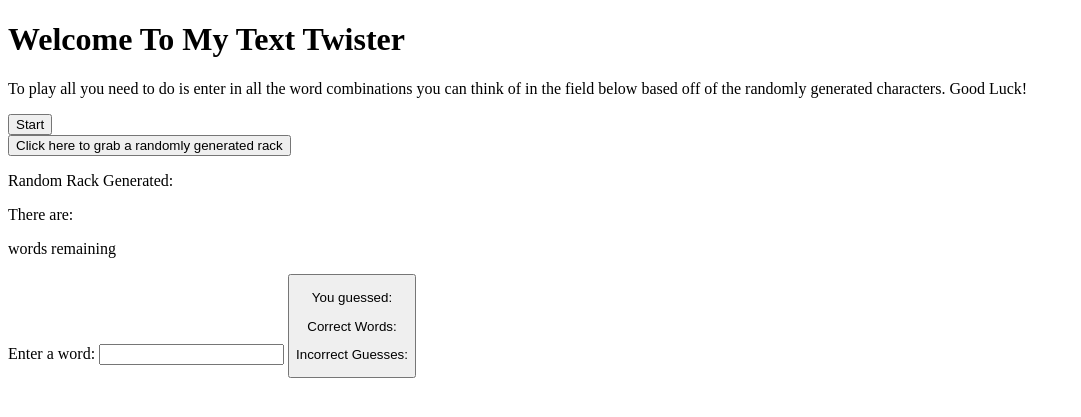
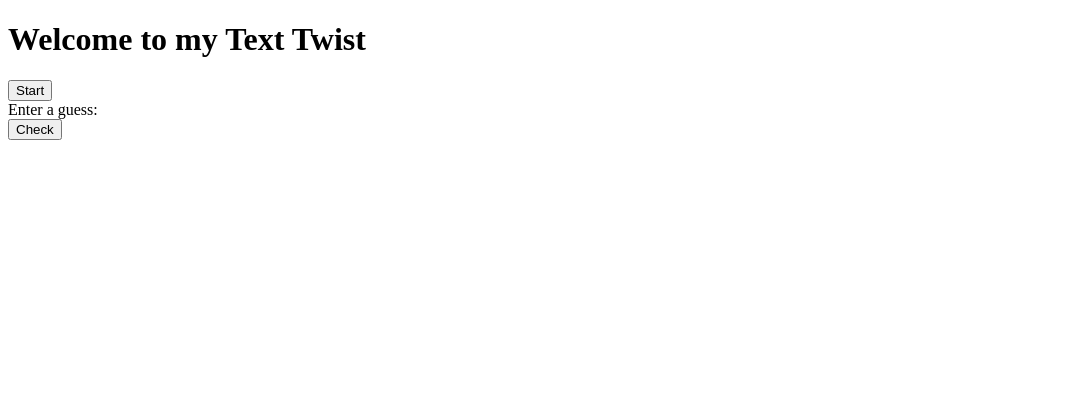
Before and after one commit to emevans2020/CISC472texttwist, a PHP site: page /index.html in a window 1280 px wide. Shown: the top 417 px of the page, without its empty margins (0-1081 px from the left). Run offline with PHP 8.4, Linux system fonts and the light colour scheme; some libraries are stand-ins or nearby versions.

Commit message:
trying to get my html to show up

```diff
--- a/composer.json
+++ b/composer.json
@@ -1,6 +1,6 @@
 {
-	"name": "text twister app",
-	"description": "text twister",
+	"name": "text-twister",
+	"description": "text-twister",
 	"scripts": {
 	"start": "index.js"
 	},
--- a/index.css
+++ b/index.css
@@ -1,4 +1,4 @@
-h1 {
+/* h1 {
 	text-align: center;
 	color: black;
 }
@@ -14,4 +14,4 @@
 #correct, #incorrect {
 	float: left;
 	width: 40%;
-}
+} */
--- a/index.html
+++ b/index.html
@@ -1,16 +1,15 @@
 <!DOCTYPE html>
 <html>
   <head>
-	  <title>Text Twister</title>
+	<title>Text Twister</title>
     <style>
       .hidden {
         display: none;
       }
 	</style>
-	<script src="index.js"> </script>
     <script src="https://cdn.jsdelivr.net/npm/jquery@3.2.1/dist/jquery.min.js"></script>
   </head>
-  <body>
+  <!-- <body>
 	<h1>Welcome To My Text Twister</h1>
     <p id = "instructions">To play all you need to do is enter in all the word
 	combinations you can think of in the field below based off of the randomly
@@ -22,19 +21,37 @@
 
 	<p id = "rack">Random Rack Generated: </p>
 	<p>There are: <p id = "words-remaining"></p>words remaining</p>
-	<!-- After this is where user enters their guess    -->
+	<!-- After this is where user enters their guess
 	<div class="guess text-center" id="div-guess"></div>
     <form id="guess" > Enter a word: <input type="text" name="fname">
 	<button type="button" id = "btn-guess" value="Submit" onclick="function(res)">
 	<p id = "guess-result"> You guessed: </p>
   	</form>
-	</input>
+	</input> -->
 
 <!-- Below Lists the correct words and incorrect guesses -->
-<p id = "correct"> Correct Words: </p>
+<!-- <p id = "correct"> Correct Words: </p>
 <p id = "incorrect"> Incorrect Guesses: </p>
 <ul id="correctWords"></ul>
 <ul id="incorrectGuesses"></ul>
   </body>
 	<script src="index.js"> </script>
+</html> -->
+<html>
+    <body>
+        <div class="main">
+            <h1 class="page-header text-center">Welcome to my Text Twist</h1>
+            <div class="div-btn-start" id="div-btn-start">
+                <button type="button" class="btn btn-primary btn-lg btn-block" id="start">Start</button>
+            </div>
+            <div class="rack text-center" id="rack"></div>
+            <div class="guess text-center" id="div-guess">
+				Enter a guess: <br>
+                <div class="div-guess-letters lead" id="guess"></div>
+                <button class="btn btn-primary" id="btn-guess">Check  <span class="badge" id="words-remaining"></span></button>
+                <p class="guess-result" id="guess-result"></p>
+            </div>
+        </div>
+    </body>
+    <script src="index.js"></script>
 </html>
```
